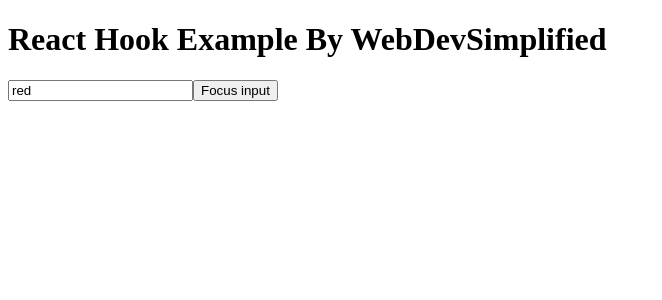
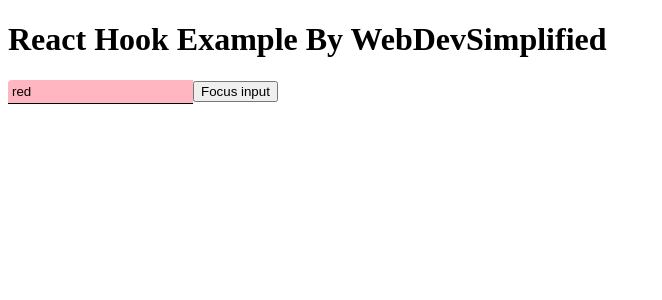
Before and after one commit to Ranjeet-vishwakarma-8081/Reacth_Hooks_With_Standard_Exaple, a React (Create React App) app: page / in a window 1280 px wide. Shown: the top 300 px of the page, without its empty margins (0-662 px from the left). Built offline with nearby package versions, Linux system fonts and the light colour scheme.

Commit message:
Use of forwardRef module given in CustomInputForUseImperativeHandle.js

```diff
--- a/src/component/CustomInputForUseImperativeHandle.js
+++ b/src/component/CustomInputForUseImperativeHandle.js
@@ -1,17 +1,16 @@
-import React from "react";
+import React, { forwardRef } from "react";
 
-export default function CustomInputForUseImperativeHandle({ style, ...props }) {
+ function CustomInputForUseImperativeHandle({ style, ...props },ref) {
   return (
     <>
       <input
-        type="text"
+      ref={ref}
         {...props}
         style={{
           border: "none",
           backgroundColor: "lightpink",
           padding: "0.25rem",
           borderBottom: "0.1rem solid black",
-          borderTopRightRadius: "0.25rem",
           borderTopLeftRadius: "0.25rem",
           ...style,
         }}
@@ -19,3 +18,4 @@
     </>
   );
 }
+export default forwardRef(CustomInputForUseImperativeHandle)
--- a/src/component/UseImperativeHandle.tsx
+++ b/src/component/UseImperativeHandle.tsx
@@ -1,4 +1,5 @@
 import React, { useRef, useState } from "react";
+import CustomInputForUseImperativeHandle from "./CustomInputForUseImperativeHandle.js";
 
 export default function UseImperativeHandle() {
   const [value, setValue] = useState("red");
@@ -9,11 +10,12 @@
   }
   return (
     <>
-      <input
+      <CustomInputForUseImperativeHandle
         type="text"
         ref={inputRef}
         value={value}
         onChange={(e) => setValue(e.target.value)}
+        style={{}}
       />
       <button onClick={handleClick}>Focus input</button>
     </>
```
